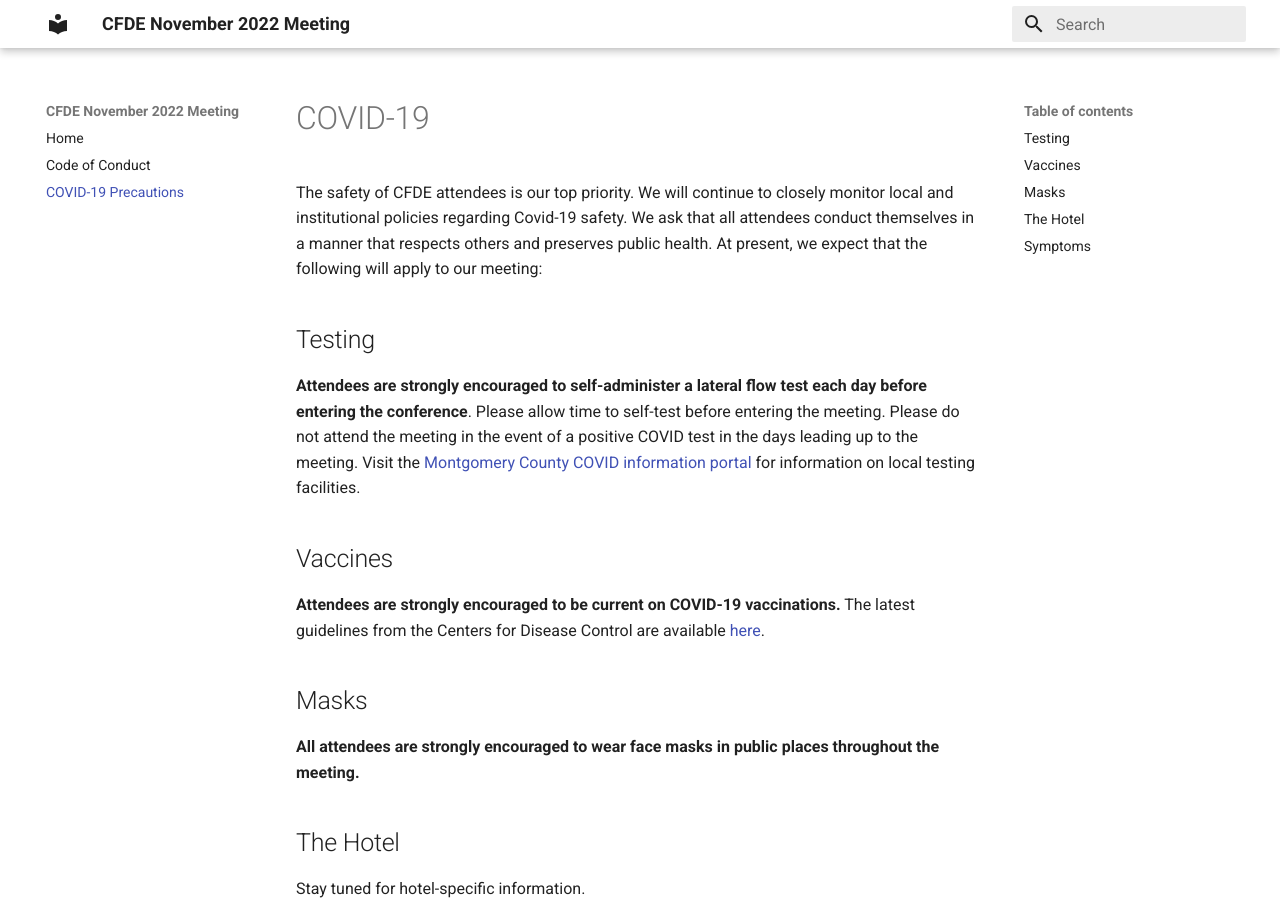
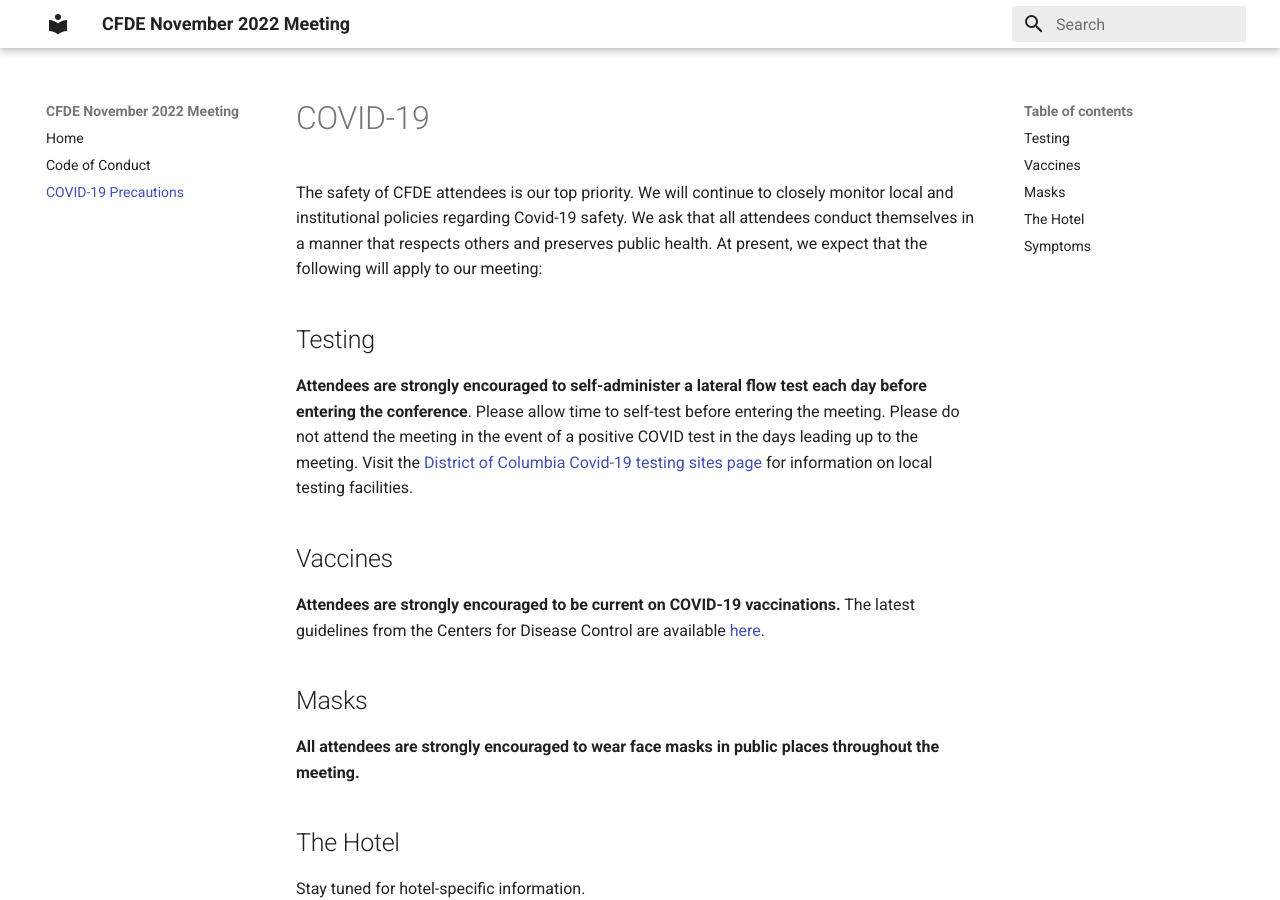
Before and after one commit to nih-cfde/2022-nov-meeting, an MkDocs documentation site: the page built from docs/COVID.md, in a window 1280 px wide and 900 px high. Built offline with MkDocs 1.6.1 and Material for MkDocs 9.7.7, drawn with Linux system fonts in a browser that asks for light colours.

Commit message:
update covid test site

```diff
--- a/docs/COVID.md
+++ b/docs/COVID.md
@@ -4,7 +4,7 @@ The safety of CFDE attendees is our top priority.  We will continue to closely m
 
 ## Testing
 
-**Attendees are strongly encouraged to self-administer a lateral flow test each day before entering the conference**. Please allow time to self-test before entering the meeting. Please do not attend the meeting in the event of a positive COVID test in the days leading up to the meeting. Visit the [Montgomery County COVID information portal](https://gcc02.safelinks.protection.outlook.com/?url=https%3A%2F%2Fwww.montgomerycountymd.gov%2Fcovid19%2Ftesting.html&data=05%7C01%7Ckinsingc%40mail.nih.gov%7C73634348915c47a0c2dd08da3e8d7bdd%7C14b77578977342d58507251ca2dc2b06%7C0%7C0%7C637891074789020539%7CUnknown%7CTWFpbGZsb3d8eyJWIjoiMC4wLjAwMDAiLCJQIjoiV2luMzIiLCJBTiI6Ik1haWwiLCJXVCI6Mn0%3D%7C3000%7C%7C%7C&sdata=%2FNqRJ1scfB2C5SMx5ua6O2olduaRJqIkpoV9Szfj1Xw%3D&reserved=0) for information on local testing facilities.
+**Attendees are strongly encouraged to self-administer a lateral flow test each day before entering the conference**. Please allow time to self-test before entering the meeting. Please do not attend the meeting in the event of a positive COVID test in the days leading up to the meeting. Visit the [District of Columbia Covid-19 testing sites page](https://coronavirus.dc.gov/testing) for information on local testing facilities.
 
 ## Vaccines
 
@@ -13,7 +13,6 @@ The safety of CFDE attendees is our top priority.  We will continue to closely m
 ## Masks
 
 **All attendees are strongly encouraged to wear face masks in public places throughout the meeting.**
-
 
 ## The Hotel
 
```
